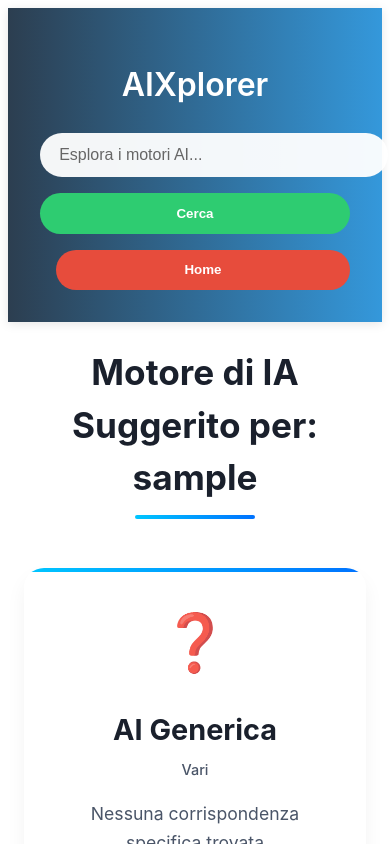
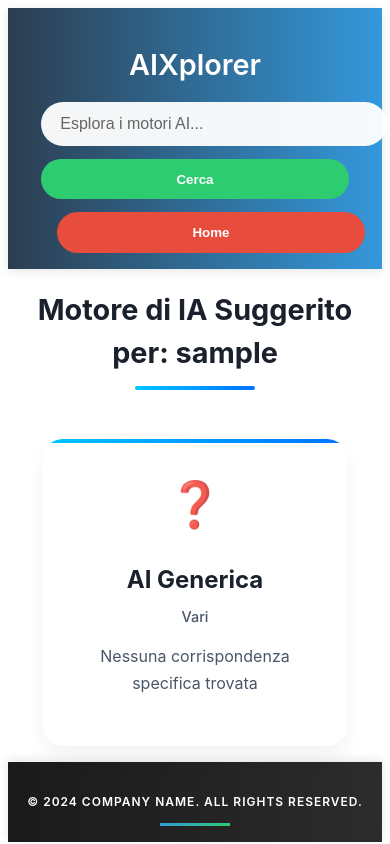
Before and after one commit to davideloddeDev/ai, a React (Vite) app: page / in a window 390 px wide. Both pictures are taken after typing "Sample" into the empty fields and a click on the button "Cerca". Shown: the top 844 px of the page. Built offline with nearby package versions, Linux system fonts and the light colour scheme.

Commit message:
responsive design

```diff
--- a/src/components/css/footer.css
+++ b/src/components/css/footer.css
@@ -33,7 +33,7 @@ footer p::after {
 
 @media (max-width: 768px) {
   footer p {
-    font-size: 1.8rem;
+    font-size: 14px;
     padding: 15px;
   }
 
@@ -41,3 +41,14 @@ footer p::after {
     width: 70px;
   }
 }
+
+@media (max-width: 480px) {
+  footer {
+    min-height: 80px;
+  }
+
+  footer p {
+    font-size: 12px;
+    letter-spacing: 1px;
+  }
+}
--- a/src/components/css/header.css
+++ b/src/components/css/header.css
@@ -59,21 +59,44 @@ h1 {
   transform: translateY(-1px);
 }
 
+@media (max-width: 1024px) {
+  .search-container {
+    max-width: 90%;
+  }
+}
+
 @media (max-width: 768px) {
+  header {
+    padding: 1.5rem;
+  }
+
   h1 {
     font-size: 2rem;
   }
 
   .search-container form {
     flex-direction: column;
+    gap: 0.8rem;
   }
 
   .search-input,
-  .search-button {
+  .search-button,
+  .home-button {
     width: 100%;
+    margin: 0;
   }
 }
 
+@media (max-width: 480px) {
+  header {
+    padding: 1rem;
+  }
+
+  h1 {
+    font-size: 1.8rem;
+    margin-bottom: 1rem;
+  }
+}
 .home-button {
   padding: 0.8rem 1.5rem;
   border: none;
--- a/src/components/css/home.css
+++ b/src/components/css/home.css
@@ -139,6 +139,10 @@
   .tiles-grid {
     grid-template-columns: repeat(2, 1fr);
   }
+
+  .main-title {
+    font-size: 2.4rem;
+  }
 }
 
 @media (max-width: 768px) {
@@ -152,13 +156,46 @@
 
   .tiles-grid {
     grid-template-columns: 1fr;
+    gap: 2rem;
   }
 
   .tile {
     padding: 2rem;
   }
+
+  .pagination {
+    flex-wrap: wrap;
+    gap: 0.5rem;
+  }
+
+  .page-button {
+    min-width: 35px;
+    height: 35px;
+    font-size: 0.9rem;
+  }
 }
-@keyframes fadeInUp {
+
+@media (max-width: 480px) {
+  .home-container {
+    padding: 1rem;
+  }
+
+  .main-title {
+    font-size: 1.8rem;
+  }
+
+  .tile-icon {
+    font-size: 2.8rem;
+  }
+
+  .tile-title {
+    font-size: 1.5rem;
+  }
+
+  .tile-description {
+    font-size: 1rem;
+  }
+}@keyframes fadeInUp {
   from {
     opacity: 0;
     transform: translateY(20px);
```
